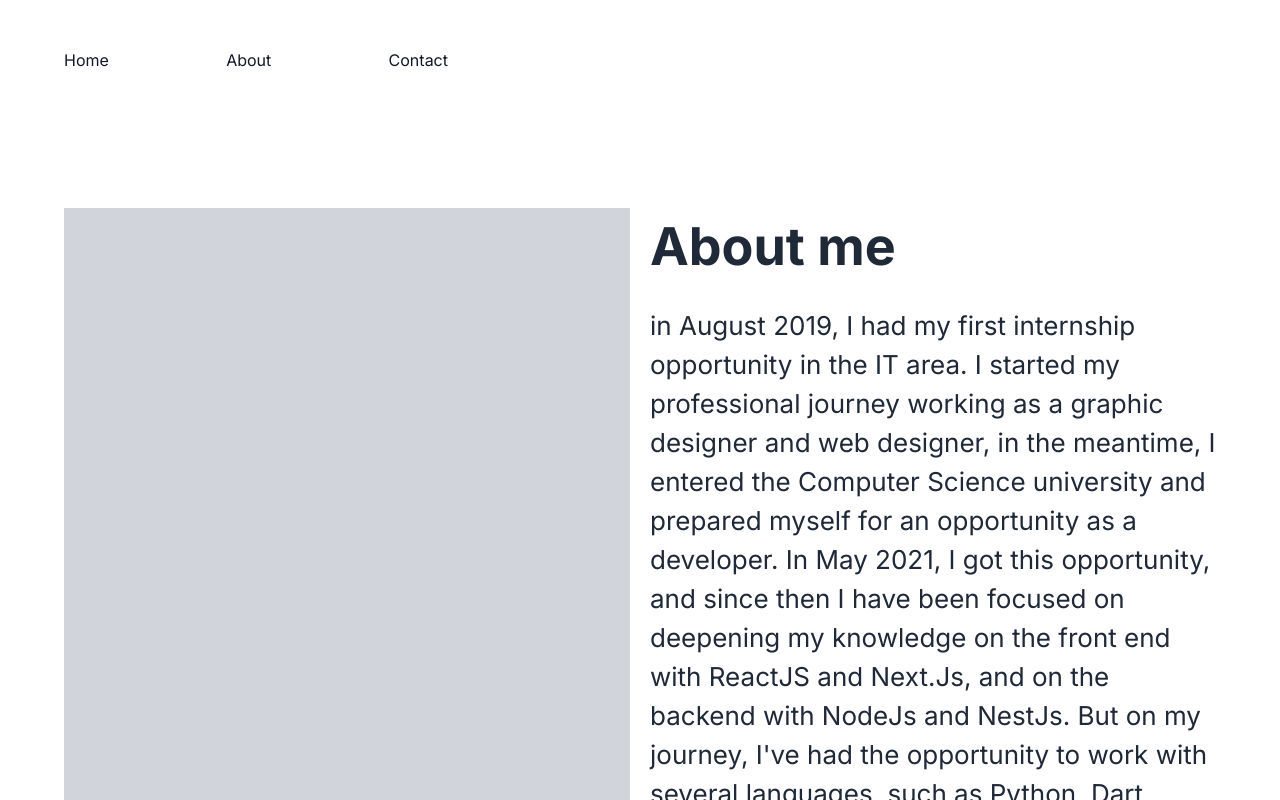
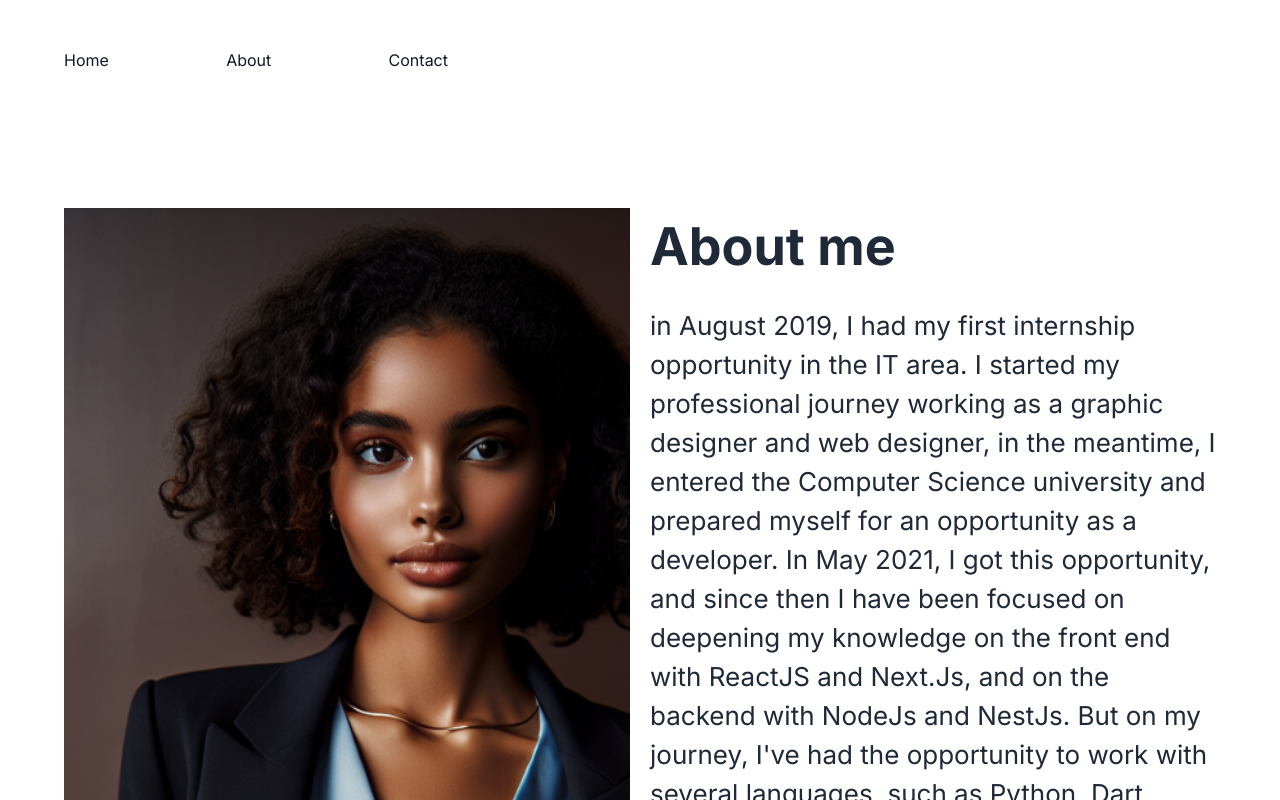
Before and after one commit to thayanemenezes/my-portfolio, a Next.js app: page /about in a window 1280 px wide. Shown: the top 800 px of the page. Built offline with nearby package versions, Linux system fonts and the light colour scheme.

Commit message:
feat: photogaph ia

```diff
--- a/app/about/page.tsx
+++ b/app/about/page.tsx
@@ -8,8 +8,12 @@ export default function About() {
       <NavHeader />
       <main>
         <div className="py-20 flex flex-col lg:flex-row gap-5">
-          <div className="lg:w-1/2 sm:w-full h-100 order-2 lg:order-1 bg-gray-300">
-            {/* <img src="/me.jpg" alt="about me" /> */}
+          <div className="lg:w-1/2 sm:w-full h-100 order-2 lg:order-1 flex">
+            <img
+              className="align-baseline object-cover"
+              src="/me.png"
+              alt="about me"
+            />
           </div>
           <div className="lg:w-1/2 sm:w-full text-gray-800 lg:order-2">
             <h1 className="text-gray-800">About me</h1>
```
Also changed, not shown: public/me.jpg (deleted), public/me.png (added).
